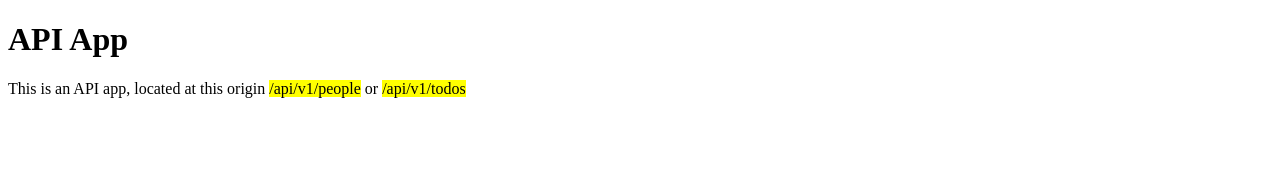
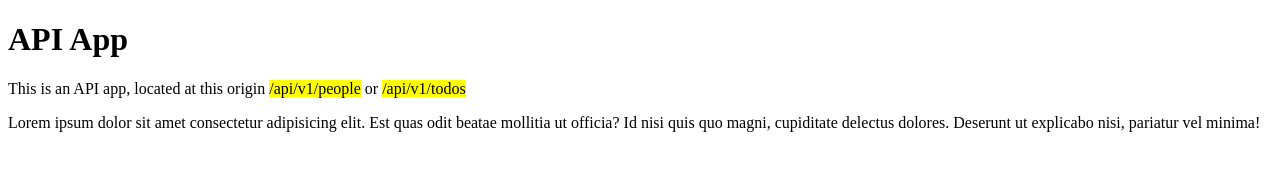
Before and after one commit to jmsherry/devops-source-app, a website: page public/index.html in a window 1280 px wide. Drawn offline with Linux system fonts and the light colour scheme.

Commit message:
some change

```diff
--- a/public/index.html
+++ b/public/index.html
@@ -10,6 +10,8 @@
 <body>
   <h1>API App</h1>
   <p>This is an API app, located at this origin <mark>/api/v1/people</mark> or <mark>/api/v1/todos</mark></p>
+
+  <p>Lorem ipsum dolor sit amet consectetur adipisicing elit. Est quas odit beatae mollitia ut officia? Id nisi quis quo magni, cupiditate delectus dolores. Deserunt ut explicabo nisi, pariatur vel minima!</p>
 </body>
 
 </html>
```
